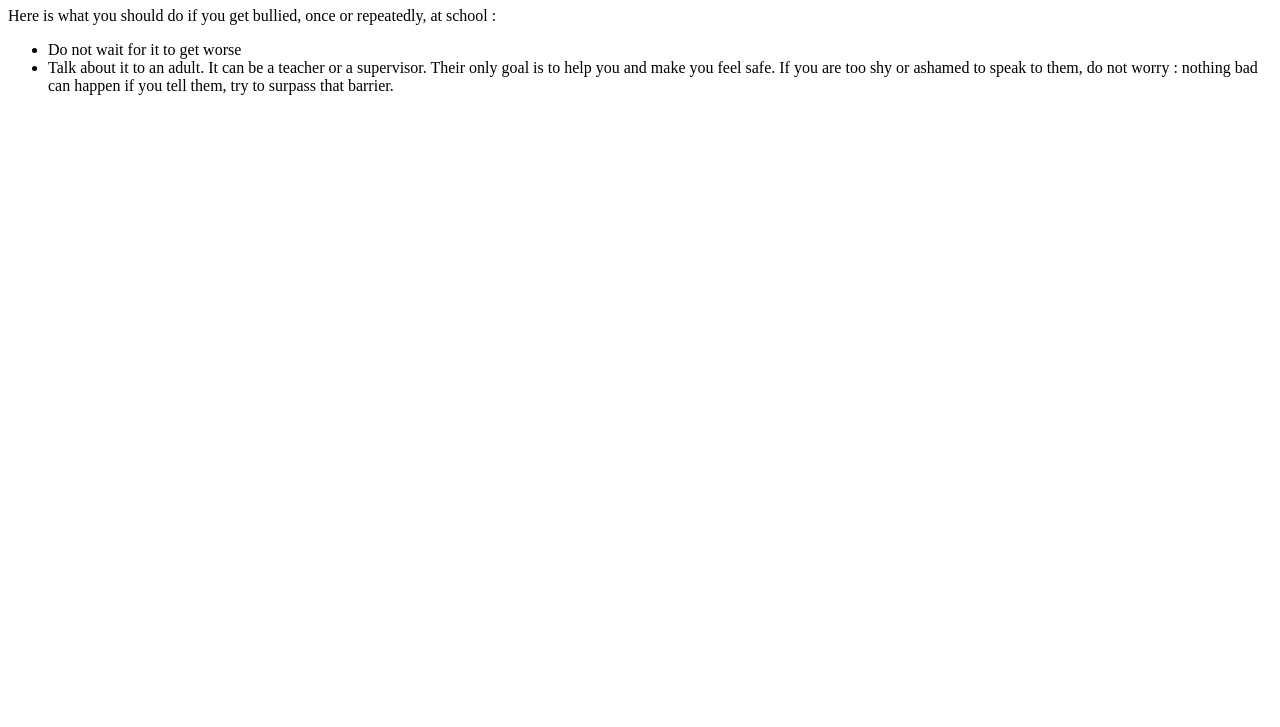
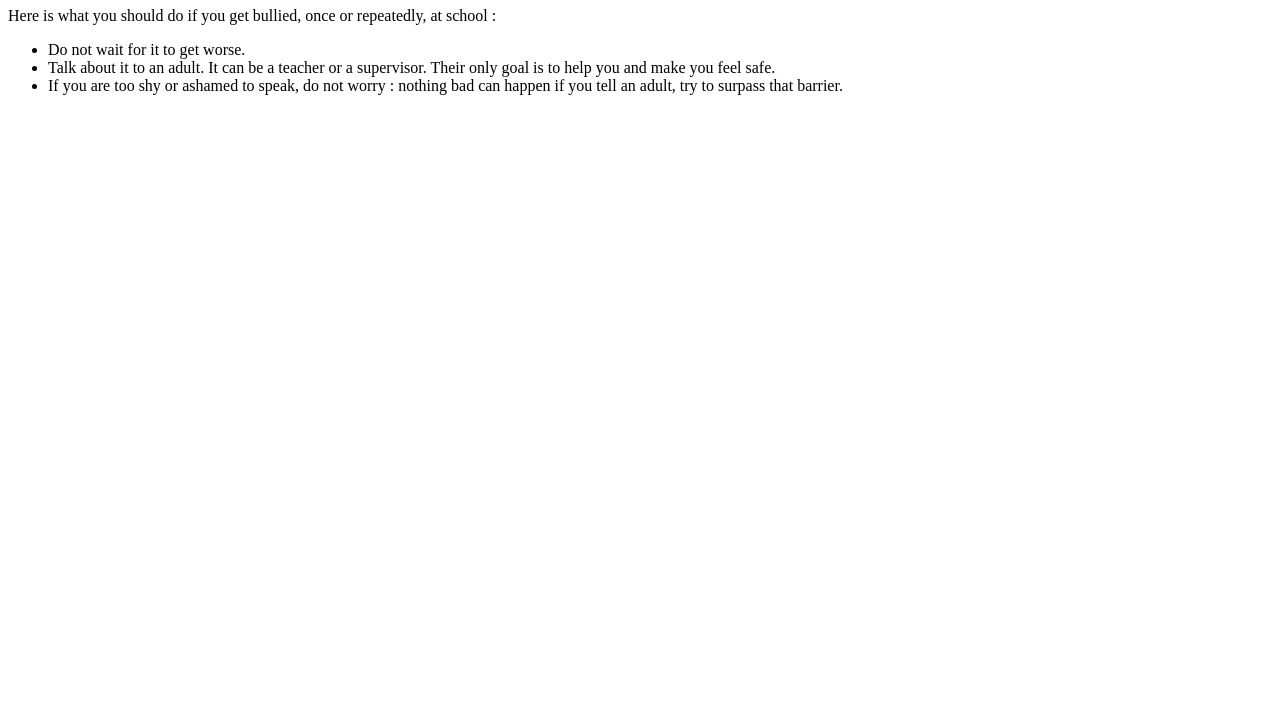
Before and after one commit to Momie-et-Masque/anti-bullying, a plain HTML site: page victim.html in a window 1280 px wide. Shown: the part 73-800 px from the top of the page. Drawn offline with Linux system fonts and the light colour scheme.

Commit message:
Update victim.html

```diff
--- a/victim.html
+++ b/victim.html
@@ -6,8 +6,9 @@
   <h1>What should you do if you get bullyied ?</h1>
   <p>Here is what you should do if you get bullied, once or repeatedly, at school :
     <ul>
-      <li>Do not wait for it to get worse</li>
-      <li>Talk about it to an adult. It can be a teacher or a supervisor. Their only goal is to help you and make you feel safe. If you are too shy or ashamed to speak to them, do not worry : nothing bad can happen if you tell them, try to surpass that barrier.</li>
+      <li>Do not wait for it to get worse.</li>
+      <li>Talk about it to an adult. It can be a teacher or a supervisor. Their only goal is to help you and make you feel safe.</li>
+      <li>If you are too shy or ashamed to speak, do not worry : nothing bad can happen if you tell an adult, try to surpass that barrier.</li>
     </ul>
   </p>
 </body>
```
